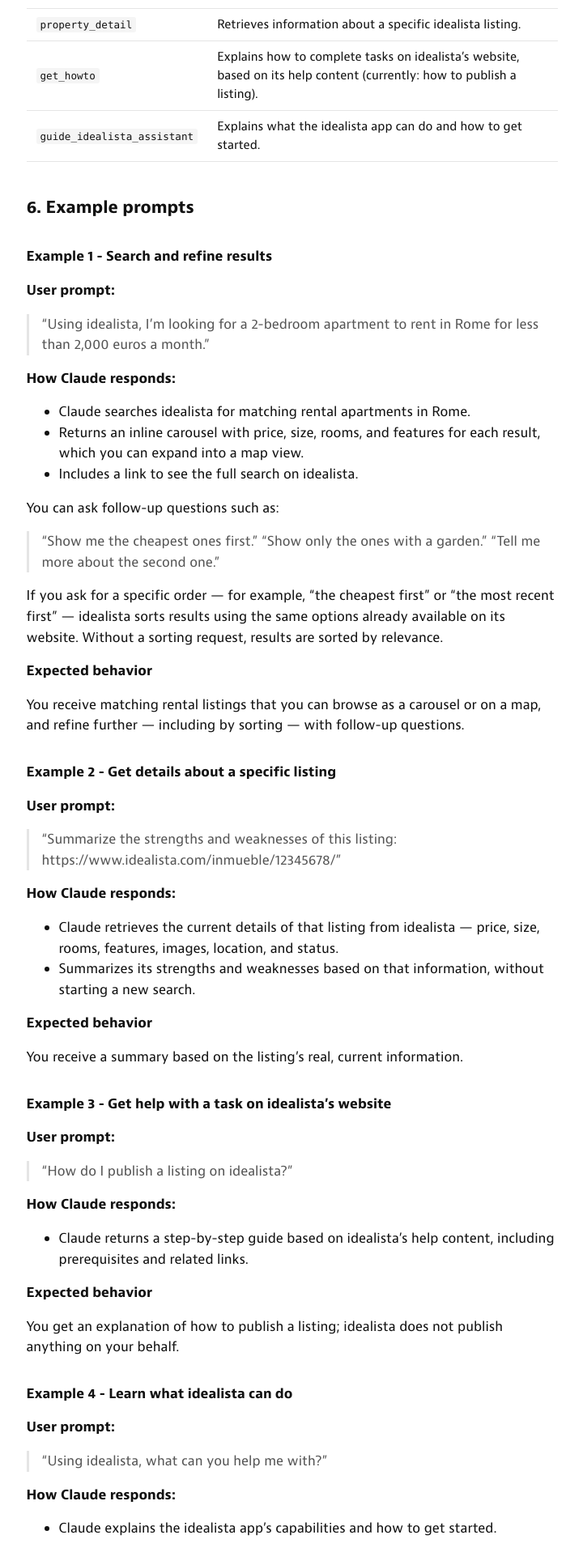
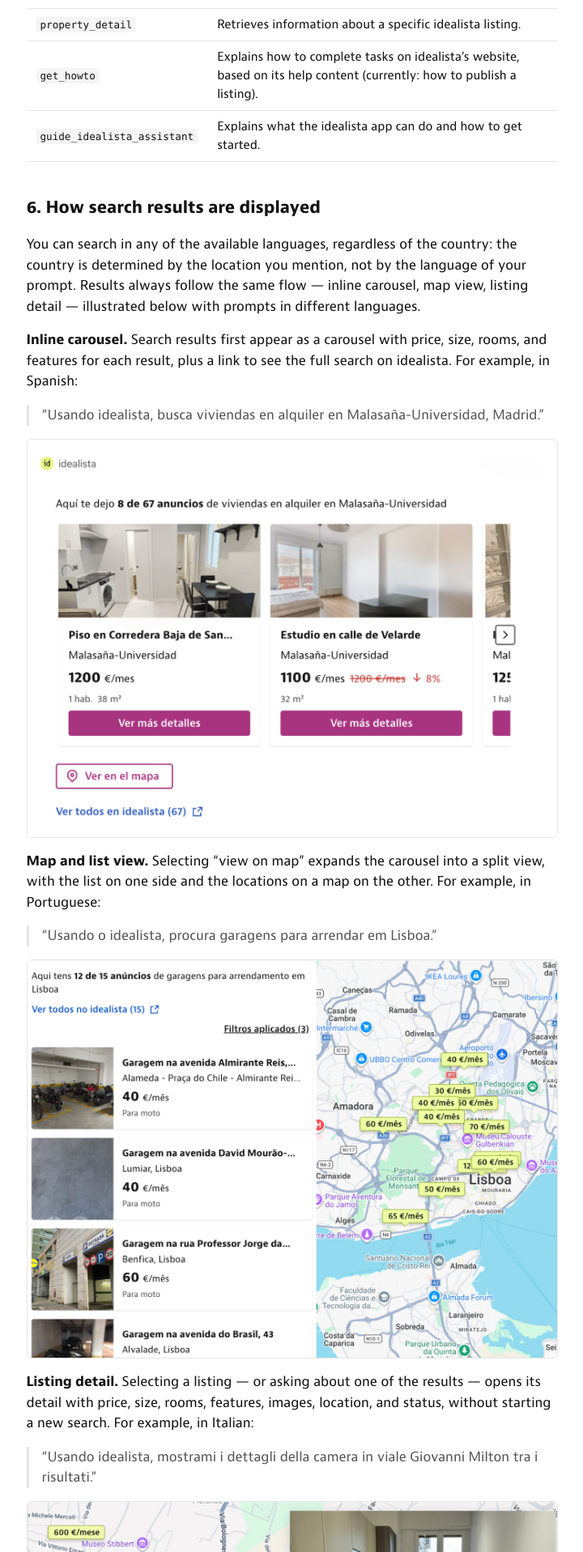
Before and after one commit to idealista/mcp-app-docs, a Jekyll site: the page built from claude/index.md, in a window 1280 px wide. Shown: the part 1654-3571 px from the top of the page at 81% size, without its empty margins (272-992 px from the left). Built offline with Jekyll 4.4.1, drawn with Linux system fonts in a browser that asks for light colours; some of the changed text lies outside the part shown.

Commit message:
docs: illustrate search UI flow with screenshots and multilingual prompts
Adds a "How search results are displayed" section to the Claude and
ChatGPT docs, showing the inline carousel, map+list view, and listing
detail with real screenshots and prompts in Spanish, Portuguese, and
Italian. Example 1 keeps its original content and structure.

Task: T-06 in .plans/2026-08-14-search-examples-screenshots.md

Co-Authored-By: Claude Sonnet 5 <noreply@anthropic.com>

```diff
--- a/assets/css/style.css
+++ b/assets/css/style.css
@@ -118,6 +118,15 @@ blockquote {
   color: #555;
 }
 
+main img {
+  display: block;
+  max-width: 100%;
+  height: auto;
+  border-radius: 6px;
+  border: 1px solid #e5e5e5;
+  margin: 1rem 0;
+}
+
 footer {
   padding: 1.5rem 2rem;
   border-top: 1px solid #e5e5e5;
--- a/claude/index.md
+++ b/claude/index.md
@@ -70,7 +70,42 @@ For general instructions on connecting apps in Claude, see
 | `get_howto` | Explains how to complete tasks on idealista's website, based on its help content (currently: how to publish a listing). |
 | `guide_idealista_assistant` | Explains what the idealista app can do and how to get started. |
 
-## 6. Example prompts
+## 6. How search results are displayed
+
+You can search in any of the available languages, regardless of the country:
+the country is determined by the location you mention, not by the language
+of your prompt. Results always follow the same flow — inline carousel, map
+view, listing detail — illustrated below with prompts in different
+languages.
+
+**Inline carousel.** Search results first appear as a carousel with price,
+size, rooms, and features for each result, plus a link to see the full
+search on idealista. For example, in Spanish:
+
+> "Usando idealista, busca viviendas en alquiler en Malasaña-Universidad,
+> Madrid."
+
+![Rental search results in Malasaña-Universidad shown as an inline carousel]({{ '/assets/images/carrusel-inline-1.png' | relative_url }})
+
+**Map and list view.** Selecting "view on map" expands the carousel into a
+split view, with the list on one side and the locations on a map on the
+other. For example, in Portuguese:
+
+> "Usando o idealista, procura garagens para arrendar em Lisboa."
+
+![Garage rental results in Lisbon shown in a split map and list view]({{ '/assets/images/map-list-1.png' | relative_url }})
+
+**Listing detail.** Selecting a listing — or asking about one of the
+results — opens its detail with price, size, rooms, features, images,
+location, and status, without starting a new search. For example, in
+Italian:
+
+> "Usando idealista, mostrami i dettagli della camera in viale Giovanni
+> Milton tra i risultati."
+
+![Listing details for a room in Florence shown beside a map]({{ '/assets/images/listing-detail-1.png' | relative_url }})
+
+## 7. Example prompts
 
 ### Example 1 - Search and refine results
 
```
Also changed, not shown: other parts of claude/index.md (+1 -1 lines), openai/index.md (+36 -2 lines), assets/images/carrusel-inline-1.png (added), assets/images/listing-detail-1.png (added), assets/images/map-list-1.png (added).
